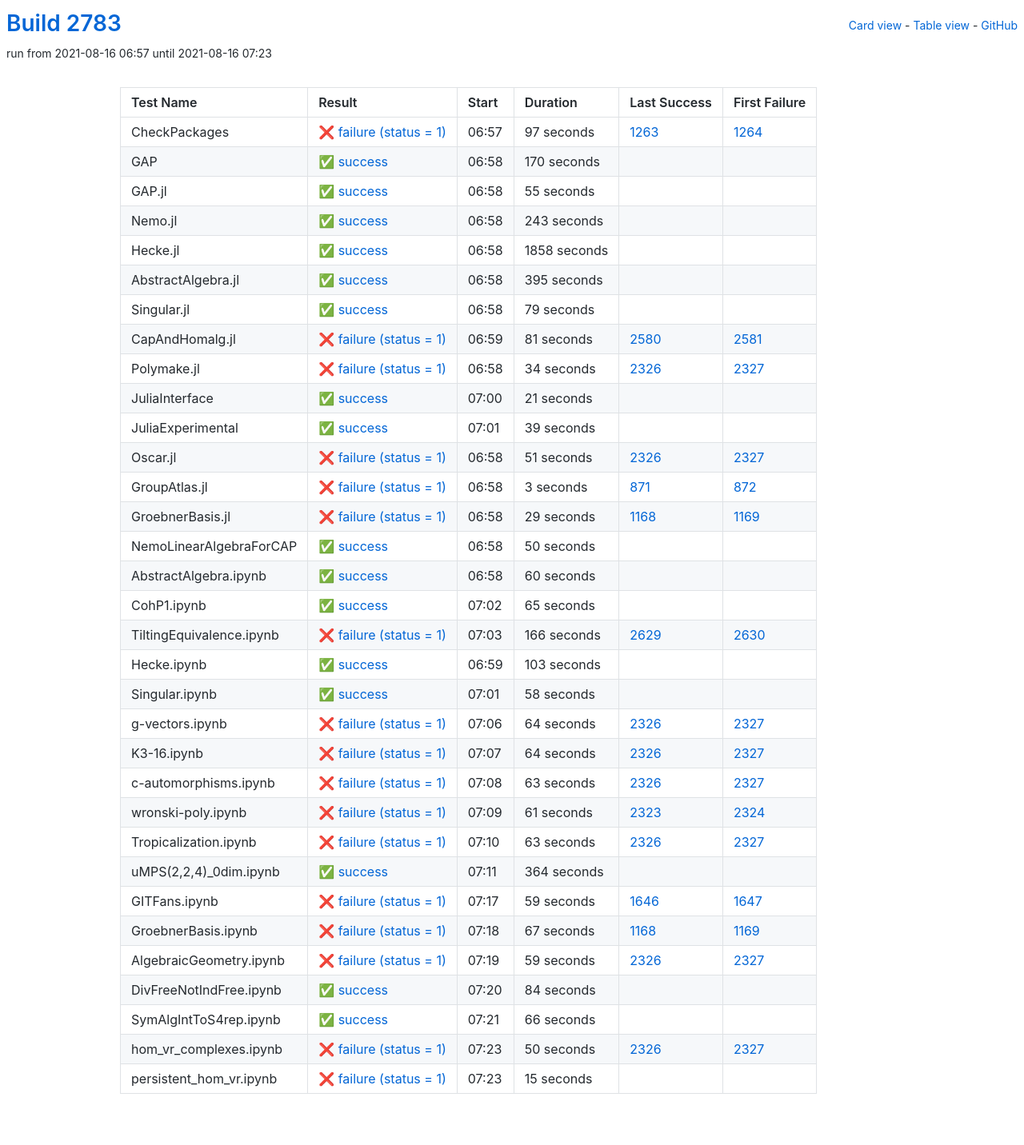
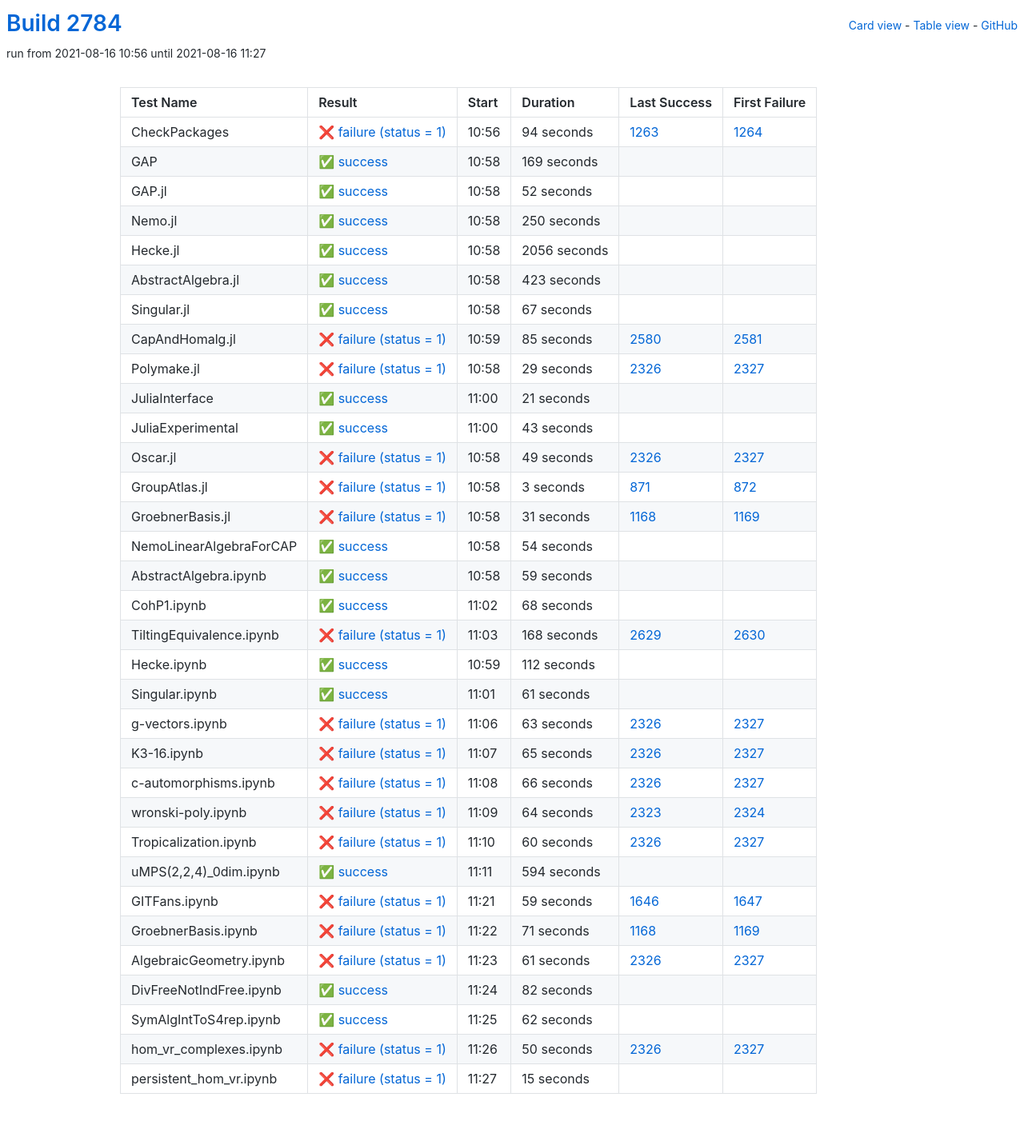
Before and after one commit to oscar-system/oscar-ci-status-stable, a Jekyll site: the page built from table.html, in a window 1280 px wide. Shown: the whole page at 80% size. Built offline with Jekyll 4.4.1, drawn with Linux system fonts in a browser that asks for light colours.

Commit message:
Build #2784

```diff
--- a/_data/ci.yml
+++ b/_data/ci.yml
@@ -1,6 +1,6 @@
 ---
-build: 2783
-build_url: https://oscarci.mathematik.uni-kl.de/job/oscar-stable/2783/
+build: 2784
+build_url: https://oscarci.mathematik.uni-kl.de/job/oscar-stable/2784/
 job: oscar-stable
 organization: oscar-system
 repo: oscar-ci-status-stable
@@ -8,116 +8,116 @@ repourl: https://github.com/oscar-system/oscar-ci-status-stable
 tests:
 - name: CheckPackages
   id: checkpackages
-  log: https://oscarci.mathematik.uni-kl.de/job/oscar-stable/2783/artifact/logs/build-2783/CheckPackages.log
-  start: 2021-08-16 06:57
+  log: https://oscarci.mathematik.uni-kl.de/job/oscar-stable/2784/artifact/logs/build-2784/CheckPackages.log
+  start: 2021-08-16 10:56
   success: false
   exitcode: 1
   status: failure
-  duration: 97
+  duration: 94
   last_success: 1263
   last_success_url: https://oscarci.mathematik.uni-kl.de/job/oscar-stable/1263/
   first_failure: 1264
   first_failure_url: https://oscarci.mathematik.uni-kl.de/job/oscar-stable/1264/
 - name: GAP
   id: gap
-  log: https://oscarci.mathematik.uni-kl.de/job/oscar-stable/2783/artifact/logs/build-2783/GAP.log
-  start: 2021-08-16 06:58
+  log: https://oscarci.mathematik.uni-kl.de/job/oscar-stable/2784/artifact/logs/build-2784/GAP.log
+  start: 2021-08-16 10:58
   success: true
   exitcode: 0
   status: success
-  duration: 170
+  duration: 169
   last_success: false
   last_success_url:
   first_failure: false
   first_failure_url:
 - name: GAP.jl
   id: gap-jl
-  log: https://oscarci.mathematik.uni-kl.de/job/oscar-stable/2783/artifact/logs/build-2783/GAP.jl.log
-  start: 2021-08-16 06:58
+  log: https://oscarci.mathematik.uni-kl.de/job/oscar-stable/2784/artifact/logs/build-2784/GAP.jl.log
+  start: 2021-08-16 10:58
   success: true
   exitcode: 0
   status: success
-  duration: 55
+  duration: 52
   last_success: false
   last_success_url:
   first_failure: false
   first_failure_url:
 - name: Nemo.jl
   id: nemo-jl
-  log: https://oscarci.mathematik.uni-kl.de/job/oscar-stable/2783/artifact/logs/build-2783/Nemo.jl.log
-  start: 2021-08-16 06:58
+  log: https://oscarci.mathematik.uni-kl.de/job/oscar-stable/2784/artifact/logs/build-2784/Nemo.jl.log
+  start: 2021-08-16 10:58
   success: true
   exitcode: 0
   status: success
-  duration: 243
+  duration: 250
   last_success: false
   last_success_url:
   first_failure: false
   first_failure_url:
 - name: Hecke.jl
   id: hecke-jl
-  log: https://oscarci.mathematik.uni-kl.de/job/oscar-stable/2783/artifact/logs/build-2783/Hecke.jl.log
-  start: 2021-08-16 06:58
+  log: https://oscarci.mathematik.uni-kl.de/job/oscar-stable/2784/artifact/logs/build-2784/Hecke.jl.log
+  start: 2021-08-16 10:58
   success: true
   exitcode: 0
   status: success
-  duration: 1858
+  duration: 2056
   last_success: false
   last_success_url:
   first_failure: false
   first_failure_url:
 - name: AbstractAlgebra.jl
   id: abstractalgebra-jl
-  log: https://oscarci.mathematik.uni-kl.de/job/oscar-stable/2783/artifact/logs/build-2783/AbstractAlgebra.jl.log
-  start: 2021-08-16 06:58
+  log: https://oscarci.mathematik.uni-kl.de/job/oscar-stable/2784/artifact/logs/build-2784/AbstractAlgebra.jl.log
+  start: 2021-08-16 10:58
   success: true
   exitcode: 0
   status: success
-  duration: 395
+  duration: 423
   last_success: false
   last_success_url:
   first_failure: false
   first_failure_url:
 - name: Singular.jl
   id: singular-jl
-  log: https://oscarci.mathematik.uni-kl.de/job/oscar-stable/2783/artifact/logs/build-2783/Singular.jl.log
-  start: 2021-08-16 06:58
+  log: https://oscarci.mathematik.uni-kl.de/job/oscar-stable/2784/artifact/logs/build-2784/Singular.jl.log
+  start: 2021-08-16 10:58
   success: true
   exitcode: 0
   status: success
-  duration: 79
+  duration: 67
   last_success: false
   last_success_url:
   first_failure: false
   first_failure_url:
 - name: CapAndHomalg.jl
   id: capandhomalg-jl
-  log: https://oscarci.mathematik.uni-kl.de/job/oscar-stable/2783/artifact/logs/build-2783/CapAndHomalg.jl.log
-  start: 2021-08-16 06:59
+  log: https://oscarci.mathematik.uni-kl.de/job/oscar-stable/2784/artifact/logs/build-2784/CapAndHomalg.jl.log
+  start: 2021-08-16 10:59
   success: false
   exitcode: 1
   status: failure
-  duration: 81
+  duration: 85
   last_success: 2580
   last_success_url: https://oscarci.mathematik.uni-kl.de/job/oscar-stable/2580/
   first_failure: 2581
   first_failure_url: https://oscarci.mathematik.uni-kl.de/job/oscar-stable/2581/
 - name: Polymake.jl
   id: polymake-jl
-  log: https://oscarci.mathematik.uni-kl.de/job/oscar-stable/2783/artifact/logs/build-2783/Polymake.jl.log
-  start: 2021-08-16 06:58
+  log: https://oscarci.mathematik.uni-kl.de/job/oscar-stable/2784/artifact/logs/build-2784/Polymake.jl.log
+  start: 2021-08-16 10:58
   success: false
   exitcode: 1
   status: failure
-  duration: 34
+  duration: 29
   last_success: 2326
   last_success_url: https://oscarci.mathematik.uni-kl.de/job/oscar-stable/2326/
   first_failure: 2327
   first_failure_url: https://oscarci.mathematik.uni-kl.de/job/oscar-stable/2327/
 - name: JuliaInterface
   id: juliainterface
-  log: https://oscarci.mathematik.uni-kl.de/job/oscar-stable/2783/artifact/logs/build-2783/JuliaInterface.log
-  start: 2021-08-16 07:00
+  log: https://oscarci.mathematik.uni-kl.de/job/oscar-stable/2784/artifact/logs/build-2784/JuliaInterface.log
+  start: 2021-08-16 11:00
   success: true
   exitcode: 0
   status: success
@@ -128,32 +128,32 @@ tests:
   first_failure_url:
 - name: JuliaExperimental
   id: juliaexperimental
-  log: https://oscarci.mathematik.uni-kl.de/job/oscar-stable/2783/artifact/logs/build-2783/JuliaExperimental.log
-  start: 2021-08-16 07:01
+  log: https://oscarci.mathematik.uni-kl.de/job/oscar-stable/2784/artifact/logs/build-2784/JuliaExperimental.log
+  start: 2021-08-16 11:00
   success: true
   exitcode: 0
   status: success
-  duration: 39
+  duration: 43
   last_success: false
   last_success_url:
   first_failure: false
   first_failure_url:
 - name: Oscar.jl
   id: oscar-jl
-  log: https://oscarci.mathematik.uni-kl.de/job/oscar-stable/2783/artifact/logs/build-2783/Oscar.jl.log
-  start: 2021-08-16 06:58
+  log: https://oscarci.mathematik.uni-kl.de/job/oscar-stable/2784/artifact/logs/build-2784/Oscar.jl.log
+  start: 2021-08-16 10:58
   success: false
   exitcode: 1
   status: failure
-  duration: 51
+  duration: 49
   last_success: 2326
   last_success_url: https://oscarci.mathematik.uni-kl.de/job/oscar-stable/2326/
   first_failure: 2327
   first_failure_url: https://oscarci.mathematik.uni-kl.de/job/oscar-stable/2327/
 - name: GroupAtlas.jl
   id: groupatlas-jl
-  log: https://oscarci.mathematik.uni-kl.de/job/oscar-stable/2783/artifact/logs/build-2783/GroupAtlas.jl.log
-  start: 2021-08-16 06:58
+  log: https://oscarci.mathematik.uni-kl.de/job/oscar-stable/2784/artifact/logs/build-2784/GroupAtlas.jl.log
+  start: 2021-08-16 10:58
   success: false
   exitcode: 1
   status: failure
@@ -164,116 +164,92 @@ tests:
   first_failure_url: https://oscarci.mathematik.uni-kl.de/job/oscar-stable/872/
 - name: GroebnerBasis.jl
   id: groebnerbasis-jl
-  log: https://oscarci.mathematik.uni-kl.de/job/oscar-stable/2783/artifact/logs/build-2783/GroebnerBasis.jl.log
-  start: 2021-08-16 06:58
+  log: https://oscarci.mathematik.uni-kl.de/job/oscar-stable/2784/artifact/logs/build-2784/GroebnerBasis.jl.log
+  start: 2021-08-16 10:58
   success: false
   exitcode: 1
   status: failure
-  duration: 29
+  duration: 31
   last_success: 1168
   last_success_url: https://oscarci.mathematik.uni-kl.de/job/oscar-stable/1168/
   first_failure: 1169
   first_failure_url: https://oscarci.mathematik.uni-kl.de/job/oscar-stable/1169/
 - name: NemoLinearAlgebraForCAP
   id: nemolinearalgebraforcap
-  log: https://oscarci.mathematik.uni-kl.de/job/oscar-stable/2783/artifact/logs/build-2783/NemoLinearAlgebraForCAP.log
-  start: 2021-08-16 06:58
+  log: https://oscarci.mathematik.uni-kl.de/job/oscar-stable/2784/artifact/logs/build-2784/NemoLinearAlgebraForCAP.log
+  start: 2021-08-16 10:58
   success: true
   exitcode: 0
   status: success
-  duration: 50
+  duration: 54
   last_success: false
   last_success_url:
   first_failure: false
   first_failure_url:
 - name: AbstractAlgebra.ipynb
   id: abstractalgebra-ipynb
-  log: https://oscarci.mathematik.uni-kl.de/job/oscar-stable/2783/artifact/logs/build-2783/AbstractAlgebra.ipynb.log
-  start: 2021-08-16 06:58
+  log: https://oscarci.mathematik.uni-kl.de/job/oscar-stable/2784/artifact/logs/build-2784/AbstractAlgebra.ipynb.log
+  start: 2021-08-16 10:58
   success: true
   exitcode: 0
   status: success
-  duration: 60
+  duration: 59
   last_success: false
   last_success_url:
   first_failure: false
   first_failure_url:
 - name: CohP1.ipynb
   id: cohp1-ipynb
-  log: https://oscarci.mathematik.uni-kl.de/job/oscar-stable/2783/artifact/logs/build-2783/CohP1.ipynb.log
-  start: 2021-08-16 07:02
+  log: https://oscarci.mathematik.uni-kl.de/job/oscar-stable/2784/artifact/logs/build-2784/CohP1.ipynb.log
+  start: 2021-08-16 11:02
   success: true
   exitcode: 0
   status: success
-  duration: 65
+  duration: 68
   last_success: false
   last_success_url:
   first_failure: false
   first_failure_url:
 - name: TiltingEquivalence.ipynb
   id: tiltingequivalence-ipynb
-  log: https://oscarci.mathematik.uni-kl.de/job/oscar-stable/2783/artifact/logs/build-2783/TiltingEquivalence.ipynb.log
-  start: 2021-08-16 07:03
+  log: https://oscarci.mathematik.uni-kl.de/job/oscar-stable/2784/artifact/logs/build-2784/TiltingEquivalence.ipynb.log
+  start: 2021-08-16 11:03
   success: false
   exitcode: 1
   status: failure
-  duration: 166
+  duration: 168
   last_success: 2629
   last_success_url: https://oscarci.mathematik.uni-kl.de/job/oscar-stable/2629/
   first_failure: 2630
   first_failure_url: https://oscarci.mathematik.uni-kl.de/job/oscar-stable/2630/
 - name: Hecke.ipynb
   id: hecke-ipynb
-  log: https://oscarci.mathematik.uni-kl.de/job/oscar-stable/2783/artifact/logs/build-2783/Hecke.ipynb.log
-  start: 2021-08-16 06:59
+  log: https://oscarci.mathematik.uni-kl.de/job/oscar-stable/2784/artifact/logs/build-2784/Hecke.ipynb.log
+  start: 2021-08-16 10:59
   success: true
   exitcode: 0
   status: success
-  duration: 103
+  duration: 112
   last_success: false
   last_success_url:
   first_failure: false
   first_failure_url:
 - name: Singular.ipynb
   id: singular-ipynb
-  log: https://oscarci.mathematik.uni-kl.de/job/oscar-stable/2783/artifact/logs/build-2783/Singular.ipynb.log
-  start: 2021-08-16 07:01
+  log: https://oscarci.mathematik.uni-kl.de/job/oscar-stable/2784/artifact/logs/build-2784/Singular.ipynb.log
+  start: 2021-08-16 11:01
   success: true
   exitcode: 0
   status: success
-  duration: 58
+  duration: 61
   last_success: false
   last_success_url:
   first_failure: false
   first_failure_url:
 - name: g-vectors.ipynb
   id: g-vectors-ipynb
-  log: https://oscarci.mathematik.uni-kl.de/job/oscar-stable/2783/artifact/logs/build-2783/g-vectors.ipynb.log
-  start: 2021-08-16 07:06
-  success: false
-  exitcode: 1
-  status: failure
-  duration: 64
-  last_success: 2326
-  last_success_url: https://oscarci.mathematik.uni-kl.de/job/oscar-stable/2326/
-  first_failure: 2327
-  first_failure_url: https://oscarci.mathematik.uni-kl.de/job/oscar-stable/2327/
-- name: K3-16.ipynb
-  id: k3-16-ipynb
-  log: https://oscarci.mathematik.uni-kl.de/job/oscar-stable/2783/artifact/logs/build-2783/K3-16.ipynb.log
-  start: 2021-08-16 07:07
-  success: false
-  exitcode: 1
-  status: failure
-  duration: 64
-  last_success: 2326
-  last_success_url: https://oscarci.mathematik.uni-kl.de/job/oscar-stable/2326/
-  first_failure: 2327
-  first_failure_url: https://oscarci.mathematik.uni-kl.de/job/oscar-stable/2327/
-- name: c-automorphisms.ipynb
-  id: c-automorphisms-ipynb
-  log: https://oscarci.mathematik.uni-kl.de/job/oscar-stable/2783/artifact/logs/build-2783/c-automorphisms.ipynb.log
-  start: 2021-08-16 07:08
+  log: https://oscarci.mathematik.uni-kl.de/job/oscar-stable/2784/artifact/logs/build-2784/g-vectors.ipynb.log
+  start: 2021-08-16 11:06
   success: false
   exitcode: 1
   status: failure
@@ -282,46 +258,70 @@ tests:
   last_success_url: https://oscarci.mathematik.uni-kl.de/job/oscar-stable/2326/
   first_failure: 2327
   first_failure_url: https://oscarci.mathematik.uni-kl.de/job/oscar-stable/2327/
-- name: wronski-poly.ipynb
-  id: wronski-poly-ipynb
-  log: https://oscarci.mathematik.uni-kl.de/job/oscar-stable/2783/artifact/logs/build-2783/wronski-poly.ipynb.log
-  start: 2021-08-16 07:09
+- name: K3-16.ipynb
+  id: k3-16-ipynb
+  log: https://oscarci.mathematik.uni-kl.de/job/oscar-stable/2784/artifact/logs/build-2784/K3-16.ipynb.log
+  start: 2021-08-16 11:07
   success: false
   exitcode: 1
   status: failure
-  duration: 61
+  duration: 65
+  last_success: 2326
+  last_success_url: https://oscarci.mathematik.uni-kl.de/job/oscar-stable/2326/
+  first_failure: 2327
+  first_failure_url: https://oscarci.mathematik.uni-kl.de/job/oscar-stable/2327/
+- name: c-automorphisms.ipynb
+  id: c-automorphisms-ipynb
+  log: https://oscarci.mathematik.uni-kl.de/job/oscar-stable/2784/artifact/logs/build-2784/c-automorphisms.ipynb.log
+  start: 2021-08-16 11:08
+  success: false
+  exitcode: 1
+  status: failure
+  duration: 66
+  last_success: 2326
+  last_success_url: https://oscarci.mathematik.uni-kl.de/job/oscar-stable/2326/
+  first_failure: 2327
+  first_failure_url: https://oscarci.mathematik.uni-kl.de/job/oscar-stable/2327/
+- name: wronski-poly.ipynb
+  id: wronski-poly-ipynb
+  log: https://oscarci.mathematik.uni-kl.de/job/oscar-stable/2784/artifact/logs/build-2784/wronski-poly.ipynb.log
+  start: 2021-08-16 11:09
+  success: false
+  exitcode: 1
+  status: failure
+  duration: 64
   last_success: 2323
   last_success_url: https://oscarci.mathematik.uni-kl.de/job/oscar-stable/2323/
   first_failure: 2324
   first_failure_url: https://oscarci.mathematik.uni-kl.de/job/oscar-stable/2324/
 - name: Tropicalization.ipynb
   id: tropicalization-ipynb
-  log: https://oscarci.mathematik.uni-kl.de/job/oscar-stable/2783/artifact/logs/build-2783/Tropicalization.ipynb.log
-  start: 2021-08-16 07:10
+  log: https://oscarci.mathematik.uni-kl.de/job/oscar-stable/2784/artifact/logs/build-2784/Tropicalization.ipynb.log
+  start: 2021-08-16 11:10
   success: false
   exitcode: 1
   status: failure
-  duration: 63
+  duration: 60
   last_success: 2326
   last_success_url: https://oscarci.mathematik.uni-kl.de/job/oscar-stable/2326/
   first_failure: 2327
   first_failure_url: https://oscarci.mathematik.uni-kl.de/job/oscar-stable/2327/
 - name: uMPS(2,2,4)_0dim.ipynb
   id: umps-2-2-4-0dim-ipynb
-  log: https://oscarci.mathematik.uni-kl.de/job/oscar-stable/2783/artifact/logs/build-2783/uMPS-2-2-4-_0dim.ipynb.log
-  start: 2021-08-16 07:11
+  log: https://oscarci.mathematik.uni-kl.de/job/oscar-stable/2784/artifact/logs/build-2784/uMPS-2-2-4-_0dim.ipynb.log
+  start: 2021-08-16 11:11
   success: true
   exitcode: 0
   status: success
-  duration: 364
+  duration: 594
   last_success: false
   last_success_url:
   first_failure: false
   first_failure_url:
 - name: GITFans.ipynb
   id: gitfans-ipynb
-  log: https://oscarci.mathematik.uni-kl.de/job/oscar-stable/2783/artifact/logs/build-2783/GITFans.ipynb.log
-  start: 2021-08-16 07:17
+  log: https://oscarci.mathematik.uni-kl.de/job/oscar-stable/2784/artifact/logs/build-2784/GITFans.ipynb.log
+  start: 2021-08-16 11:21
   success: false
   exitcode: 1
   status: failure
@@ -332,56 +332,56 @@ tests:
   first_failure_url: https://oscarci.mathematik.uni-kl.de/job/oscar-stable/1647/
 - name: GroebnerBasis.ipynb
   id: groebnerbasis-ipynb
-  log: https://oscarci.mathematik.uni-kl.de/job/oscar-stable/2783/artifact/logs/build-2783/GroebnerBasis.ipynb.log
-  start: 2021-08-16 07:18
+  log: https://oscarci.mathematik.uni-kl.de/job/oscar-stable/2784/artifact/logs/build-2784/GroebnerBasis.ipynb.log
+  start: 2021-08-16 11:22
   success: false
   exitcode: 1
   status: failure
-  duration: 67
+  duration: 71
   last_success: 1168
   last_success_url: https://oscarci.mathematik.uni-kl.de/job/oscar-stable/1168/
   first_failure: 1169
   first_failure_url: https://oscarci.mathematik.uni-kl.de/job/oscar-stable/1169/
 - name: AlgebraicGeometry.ipynb
   id: algebraicgeometry-ipynb
-  log: https://oscarci.mathematik.uni-kl.de/job/oscar-stable/2783/artifact/logs/build-2783/AlgebraicGeometry.ipynb.log
-  start: 2021-08-16 07:19
+  log: https://oscarci.mathematik.uni-kl.de/job/oscar-stable/2784/artifact/logs/build-2784/AlgebraicGeometry.ipynb.log
+  start: 2021-08-16 11:23
   success: false
   exitcode: 1
   status: failure
-  duration: 59
+  duration: 61
   last_success: 2326
   last_success_url: https://oscarci.mathematik.uni-kl.de/job/oscar-stable/2326/
   first_failure: 2327
   first_failure_url: https://oscarci.mathematik.uni-kl.de/job/oscar-stable/2327/
 - name: DivFreeNotIndFree.ipynb
   id: divfreenotindfree-ipynb
-  log: https://oscarci.mathematik.uni-kl.de/job/oscar-stable/2783/artifact/logs/build-2783/DivFreeNotIndFree.ipynb.log
-  start: 2021-08-16 07:20
+  log: https://oscarci.mathematik.uni-kl.de/job/oscar-stable/2784/artifact/logs/build-2784/DivFreeNotIndFree.ipynb.log
+  start: 2021-08-16 11:24
   success: true
   exitcode: 0
   status: success
-  duration: 84
+  duration: 82
   last_success: false
   last_success_url:
   first_failure: false
   first_failure_url:
 - name: SymAlgIntToS4rep.ipynb
   id: symalginttos4rep-ipynb
-  log: https://oscarci.mathematik.uni-kl.de/job/oscar-stable/2783/artifact/logs/build-2783/SymAlgIntToS4rep.ipynb.log
-  start: 2021-08-16 07:21
+  log: https://oscarci.mathematik.uni-kl.de/job/oscar-stable/2784/artifact/logs/build-2784/SymAlgIntToS4rep.ipynb.log
+  start: 2021-08-16 11:25
   success: true
   exitcode: 0
   status: success
-  duration: 66
+  duration: 62
   last_success: false
   last_success_url:
   first_failure: false
   first_failure_url:
 - name: hom_vr_complexes.ipynb
   id: hom-vr-complexes-ipynb
-  log: https://oscarci.mathematik.uni-kl.de/job/oscar-stable/2783/artifact/logs/build-2783/hom_vr_complexes.ipynb.log
-  start: 2021-08-16 07:23
+  log: https://oscarci.mathematik.uni-kl.de/job/oscar-stable/2784/artifact/logs/build-2784/hom_vr_complexes.ipynb.log
+  start: 2021-08-16 11:26
   success: false
   exitcode: 1
   status: failure
@@ -392,8 +392,8 @@ tests:
   first_failure_url: https://oscarci.mathematik.uni-kl.de/job/oscar-stable/2327/
 - name: persistent_hom_vr.ipynb
   id: persistent-hom-vr-ipynb
-  log: https://oscarci.mathematik.uni-kl.de/job/oscar-stable/2783/artifact/logs/build-2783/persistent_hom_vr.ipynb.log
-  start: 2021-08-16 07:23
+  log: https://oscarci.mathematik.uni-kl.de/job/oscar-stable/2784/artifact/logs/build-2784/persistent_hom_vr.ipynb.log
+  start: 2021-08-16 11:27
   success: false
   exitcode: 1
   status: failure
```
Also changed, not shown: README.md.
